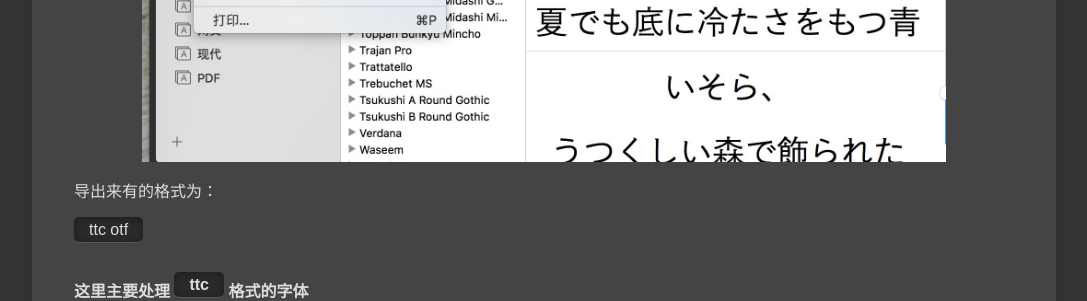
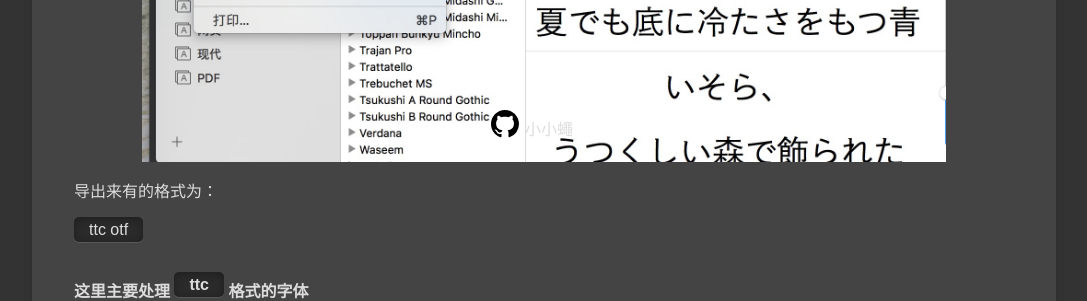
Before and after one commit to xiaoxiaoying/xiaoxiaoying.github.com, a Jekyll site: the page built from _posts/2017-02-06-FontTTcToTTf.markdown, in a window 1280 px wide. Shown: the part 740-1041 px from the top of the page, without its empty margins (96-1183 px from the left). Built offline with Jekyll 4.4.1, drawn with Linux system fonts in a browser that asks for light colours; some web fonts are replaced.

Commit message:
修改样式

```diff
--- a/_layouts/content.html
+++ b/_layouts/content.html
@@ -9,6 +9,7 @@
     .footer{
         bottom:inherit;
         margin-bottom: 10px;
+        bottom:10px;
     }
 </style>
 <body>
--- a/assets/css/style.css
+++ b/assets/css/style.css
@@ -166,7 +166,7 @@
     margin: 0;
     width: 100%;
     position: fixed;
-    bottom: 0;
+    bottom: 10px;
     text-align: center;
 }
 
```
